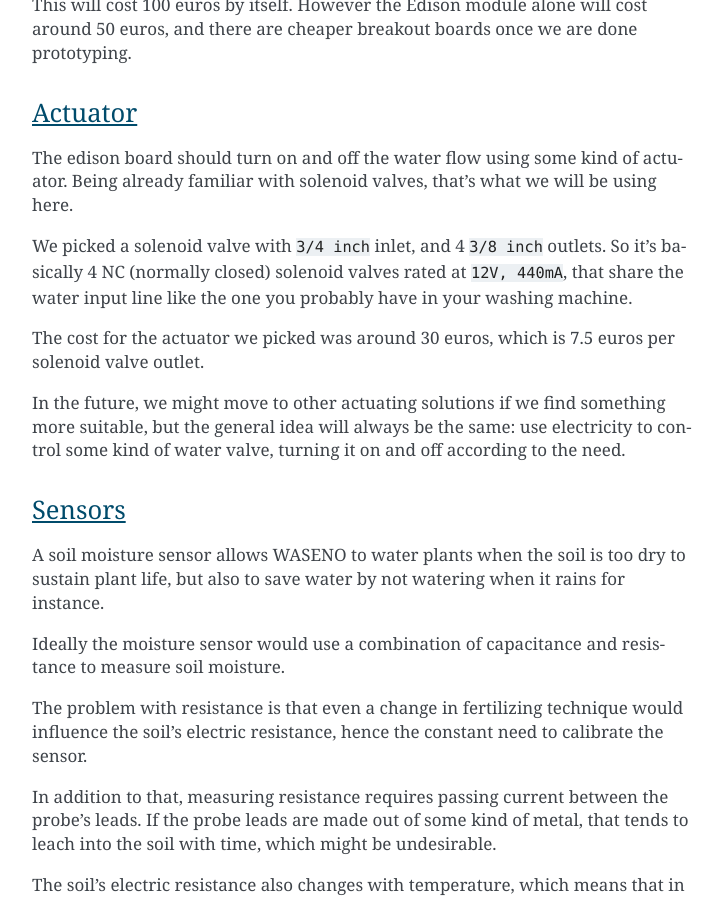
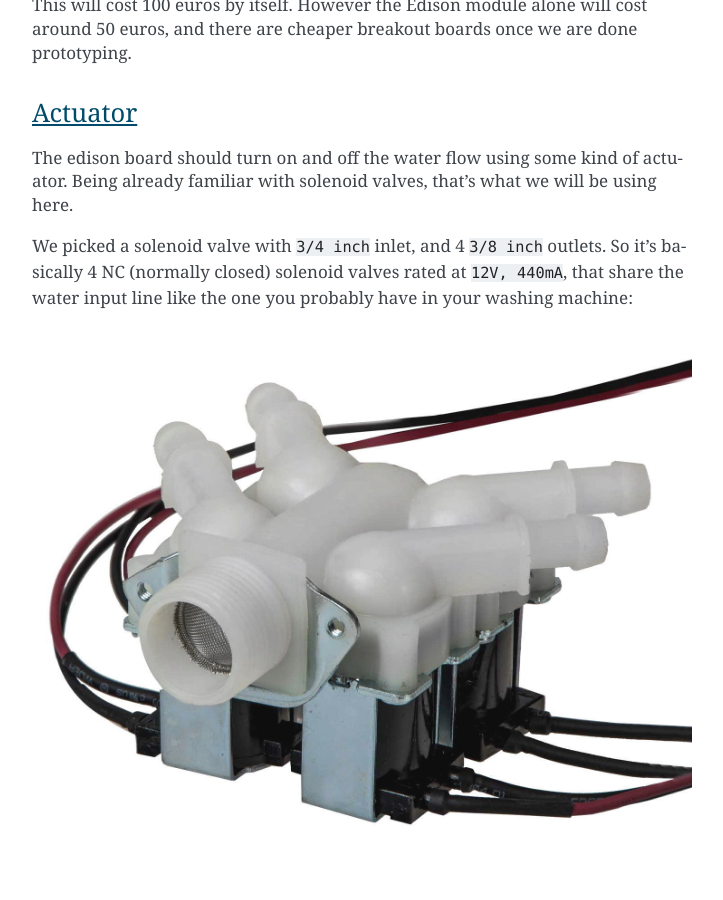
Before and after one commit to jojolian753/waseno, a Sphinx documentation site: the page built from docs/source/1-resource/index.rst, in a window 1280 px wide and 900 px high, scrolled down 958 px. Shown: the whole window, without its empty margins (388-1111 px from the left). Built offline with Sphinx 7.4.7, drawn with Linux system fonts in a browser that asks for light colours.

Commit message:
added a picture to resource planning

```diff
--- a/docs/source/1-resource/index.rst
+++ b/docs/source/1-resource/index.rst
@@ -53,7 +53,10 @@ be using here.
 We picked a solenoid valve with ``3/4 inch`` inlet, and 4 ``3/8 inch`` outlets.
 So it's basically 4 NC (normally closed) solenoid valves rated at
 ``12V, 440mA``, that share the water input line like the one you probably have
-in your washing machine.
+in your washing machine:
+
+.. image:: pics/solenoid-valve-aggregate.jpg
+
 
 The cost for the actuator we picked was around 30 euros, which is 7.5 euros
 per solenoid valve outlet.
```
